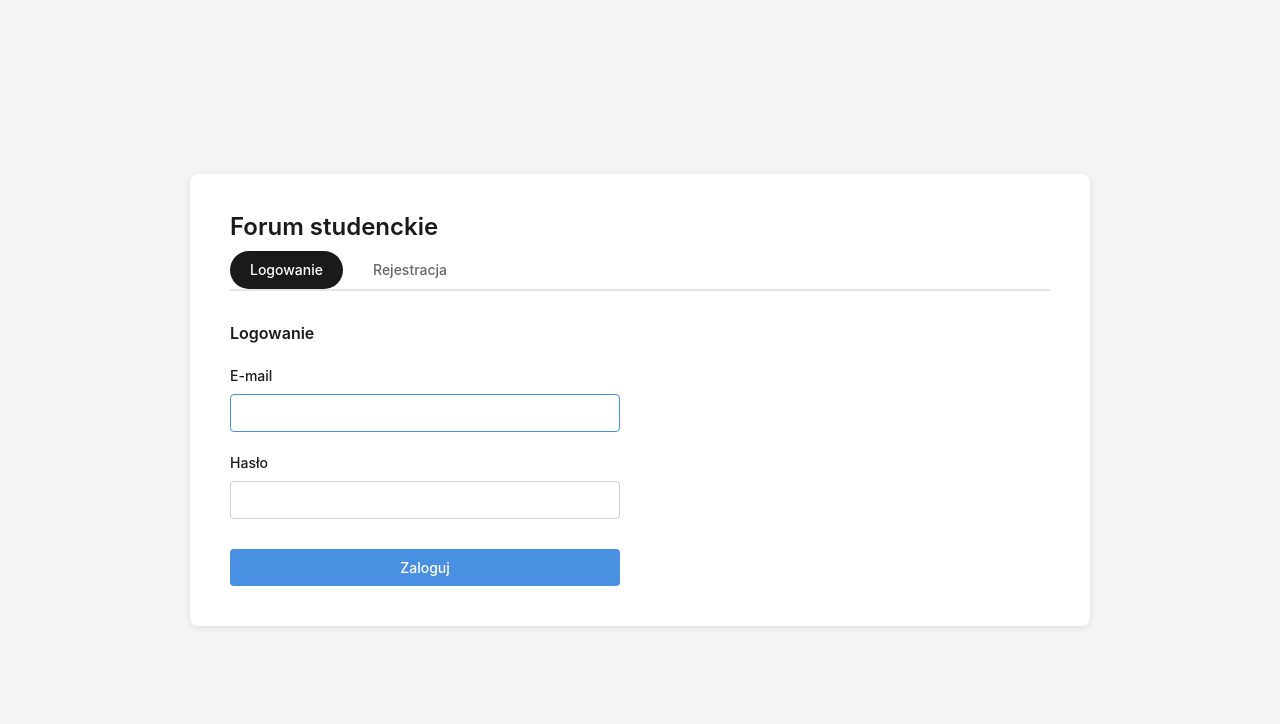
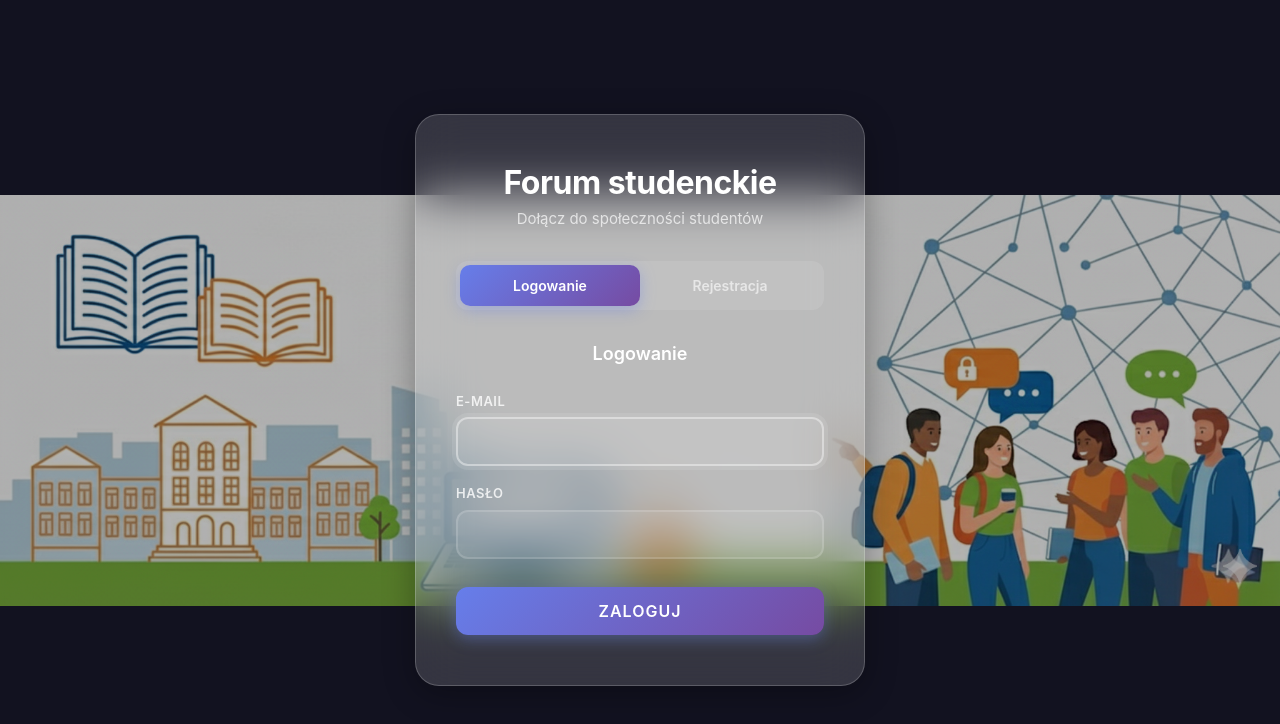
Before and after one commit to mateuszpelczar/Discussion-forum-for-students, a React app in the folder frontend/: page /logowanie in a window 1280 px wide. Shown: the top 724 px of the page. Built offline with nearby package versions, Linux system fonts and the light colour scheme; the HTML template or start-up script is replaced by a standard one.

Commit message:
Logowanie
logowanie i rejestrarcja widok

```diff
--- a/frontend/src/components/Auth.css
+++ b/frontend/src/components/Auth.css
@@ -1,76 +1,100 @@
-/* Stylowanie komponentów autoryzacji */
+/* Stylowanie komponentów autoryzacji - nowoczesny design */
 
 .auth-container {
   min-height: 100vh;
   display: flex;
   align-items: center;
   justify-content: center;
-  background: #f5f5f5;
+  background-image: url('../assets/logowanie.png');
+  background-size: contain;
+  background-position: center;
+  background-repeat: no-repeat;
+  background-color: #1a1a2e;
   padding: 20px;
+  position: relative;
+}
+
+/* Lekka nakładka na tło */
+.auth-container::before {
+  content: '';
+  position: absolute;
+  top: 0;
+  left: 0;
+  right: 0;
+  bottom: 0;
+  background: rgba(0, 0, 0, 0.3);
+  z-index: 1;
 }
 
 .auth-card {
-  background: white;
-  border-radius: 8px;
-  padding: 40px;
-  max-width: 900px;
+  background: rgba(255, 255, 255, 0.15);
+  backdrop-filter: blur(25px);
+  -webkit-backdrop-filter: blur(25px);
+  border-radius: 24px;
+  padding: 50px 40px;
+  max-width: 450px;
   width: 100%;
-  box-shadow: 0 2px 8px rgba(0, 0, 0, 0.1);
+  box-shadow: 0 8px 32px rgba(0, 0, 0, 0.3);
+  position: relative;
+  z-index: 2;
+  border: 1px solid rgba(255, 255, 255, 0.2);
 }
 
 .auth-card h1 {
-  margin: 0 0 10px 0;
-  color: #1a1a1a;
-  font-size: 24px;
-  font-weight: 600;
-  text-align: left;
+  margin: 0 0 8px 0;
+  color: #ffffff;
+  font-size: 32px;
+  font-weight: 700;
+  text-align: center;
+  letter-spacing: -0.5px;
 }
 
 .auth-subtitle {
-  color: #666;
-  text-align: left;
+  color: rgba(255, 255, 255, 0.7);
+  text-align: center;
   margin: 0 0 30px 0;
-  font-size: 14px;
+  font-size: 15px;
 }
 
+/* Taby logowanie/rejestracja */
 .auth-tabs {
   display: flex;
-  gap: 10px;
+  gap: 0;
   margin-bottom: 30px;
-  border-bottom: 2px solid #e5e5e5;
+  background: rgba(255, 255, 255, 0.1);
+  border-radius: 12px;
+  padding: 4px;
+  border: none;
 }
 
 .tab-button {
+  flex: 1;
   background: transparent;
   border: none;
-  padding: 10px 20px;
+  padding: 12px 20px;
   font-size: 14px;
-  font-weight: 500;
-  color: #666;
+  font-weight: 600;
+  color: rgba(255, 255, 255, 0.6);
   cursor: pointer;
-  border-bottom: 3px solid transparent;
-  margin-bottom: -2px;
-  transition: all 0.2s;
+  border-radius: 10px;
+  transition: all 0.3s ease;
+  margin: 0;
 }
 
 .tab-button.active {
-  color: #1a1a1a;
-  background-color: #1a1a1a;
+  background: linear-gradient(135deg, #667eea 0%, #764ba2 100%);
   color: white;
-  border-radius: 20px;
-  border-bottom: none;
-  margin-bottom: 0;
+  box-shadow: 0 4px 15px rgba(102, 126, 234, 0.4);
 }
 
 .tab-button:hover:not(.active) {
-  color: #1a1a1a;
+  color: #ffffff;
+  background: rgba(255, 255, 255, 0.05);
 }
 
+/* Formularz */
 .auth-form-wrapper {
-  display: grid;
-  grid-template-columns: 1fr 1fr;
-  gap: 40px;
-  align-items: start;
+  display: block;
 }
 
 .form-section {
@@ -80,47 +104,52 @@
 }
 
 .form-section h2 {
-  font-size: 16px;
+  font-size: 18px;
   font-weight: 600;
-  color: #1a1a1a;
-  margin: 0;
+  color: #ffffff;
+  margin: 0 0 5px 0;
+  text-align: center;
 }
 
 .auth-form-single {
   display: flex;
   flex-direction: column;
-  gap: 20px;
+  gap: 18px;
 }
 
 .form-group {
   display: flex;
   flex-direction: column;
-  gap: 8px;
+  gap: 6px;
 }
 
 .form-group label {
-  color: #1a1a1a;
-  font-weight: 500;
-  font-size: 14px;
+  color: rgba(255, 255, 255, 0.8);
+  font-weight: 600;
+  font-size: 13px;
+  text-transform: uppercase;
+  letter-spacing: 0.5px;
 }
 
 .form-group input {
-  padding: 10px 12px;
-  border: 1px solid #d0d0d0;
-  border-radius: 4px;
-  font-size: 14px;
-  transition: border-color 0.3s;
-  background-color: #fff;
-  color: #000 !important;
+  padding: 14px 16px;
+  border: 2px solid rgba(255, 255, 255, 0.15);
+  border-radius: 12px;
+  font-size: 15px;
+  transition: all 0.3s ease;
+  background-color: rgba(255, 255, 255, 0.08);
+  color: #ffffff !important;
 }
 
 .form-group input::placeholder {
-  color: #999;
+  color: rgba(255, 255, 255, 0.4);
 }
 
 .form-group input:focus {
   outline: none;
-  border-color: #4a90e2;
+  border-color: rgba(255, 255, 255, 0.4);
+  background-color: rgba(255, 255, 255, 0.12);
+  box-shadow: 0 0 0 4px rgba(255, 255, 255, 0.1);
 }
 
 .form-group input.error {
@@ -134,63 +163,90 @@
 }
 
 .error-text {
-  color: #e74c3c;
+  color: #ff6b6b;
   font-size: 12px;
   margin-top: -4px;
 }
 
 .error-message {
-  background-color: #fee;
-  color: #c33;
-  padding: 12px 16px;
-  border-radius: 6px;
+  background: rgba(231, 76, 60, 0.2);
+  color: #ff6b6b;
+  padding: 14px 18px;
+  border-radius: 12px;
   font-size: 14px;
   margin-bottom: 20px;
-  border-left: 4px solid #e74c3c;
+  text-align: center;
+  font-weight: 500;
+  border: 1px solid rgba(231, 76, 60, 0.3);
 }
 
 .btn-primary {
-  background: #4a90e2;
+  background: linear-gradient(135deg, #667eea 0%, #764ba2 100%);
   color: white;
   border: none;
-  padding: 10px 24px;
-  border-radius: 4px;
-  font-size: 14px;
-  font-weight: 500;
+  padding: 14px 28px;
+  border-radius: 12px;
+  font-size: 16px;
+  font-weight: 600;
   cursor: pointer;
-  transition: background-color 0.2s;
+  transition: all 0.3s ease;
   margin-top: 10px;
+  text-transform: uppercase;
+  letter-spacing: 1px;
+  box-shadow: 0 4px 15px rgba(102, 126, 234, 0.4);
 }
 
 .btn-primary:hover:not(:disabled) {
-  background: #357abd;
+  background: linear-gradient(135deg, #7b8ef8 0%, #8b5fbf 100%);
+  transform: translateY(-2px);
+  box-shadow: 0 8px 25px rgba(0, 0, 0, 0.4);
+}
+
+.btn-primary:active:not(:disabled) {
+  transform: translateY(0);
 }
 
 .btn-primary:disabled {
   opacity: 0.6;
   cursor: not-allowed;
+  transform: none;
 }
 
 .auth-link {
   text-align: center;
-  margin-top: 20px;
-  color: #666;
+  margin-top: 25px;
+  color: rgba(255, 255, 255, 0.6);
   font-size: 14px;
 }
 
 .auth-link a {
-  color: #4a90e2;
+  color: #ffffff;
   text-decoration: none;
-  font-weight: 500;
+  font-weight: 600;
 }
 
 .auth-link a:hover {
   text-decoration: underline;
 }
 
+/* Baner - ukryty gdy tło */
+.auth-banner {
+  display: none;
+}
+
+/* Responsywność */
 @media (max-width: 768px) {
+  .auth-container {
+    background-size: 80%;
+  }
+
   .auth-card {
-    padding: 30px 20px;
+    padding: 35px 25px;
+    border-radius: 16px;
+  }
+
+  .auth-card h1 {
+    font-size: 26px;
   }
 
   .auth-form-wrapper {
--- a/frontend/src/components/Auth.tsx
+++ b/frontend/src/components/Auth.tsx
@@ -112,6 +112,7 @@ const Auth: React.FC = () => {
     <div className="auth-container">
       <div className="auth-card">
         <h1>Forum studenckie</h1>
+        <p className="auth-subtitle">Dołącz do społeczności studentów</p>
 
         {/* Taby */}
         <div className="auth-tabs">
--- a/frontend/src/components/Logowanie.tsx
+++ b/frontend/src/components/Logowanie.tsx
@@ -7,6 +7,7 @@ import { useNavigate, Link } from 'react-router-dom';
 import { useAuth } from '../context/AuthContext';
 import type { UzytkownikLogowanie } from '../services/serwisAutoryzacji';
 import './Auth.css';
+import logowanieBanner from '../assets/logowanie.png';
 
 const Logowanie: React.FC = () => {
   const navigate = useNavigate();
@@ -52,6 +53,9 @@ const Logowanie: React.FC = () => {
   return (
     <div className="auth-container">
       <div className="auth-card">
+        <div className="auth-banner">
+          <img src={logowanieBanner} alt="Logowanie" />
+        </div>
         <h1>Logowanie</h1>
         <p className="auth-subtitle">Forum dyskusyjne dla studentów</p>
 
```
Also changed, not shown: frontend/src/assets/logowanie.png (added), 1 other file (tests, documents, lock files or other folders).
